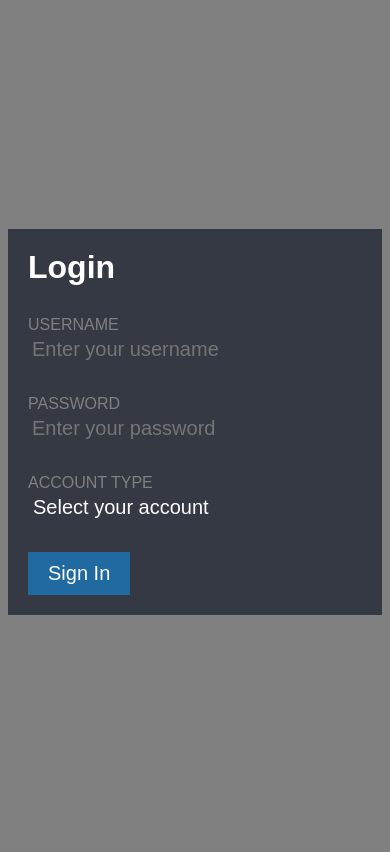
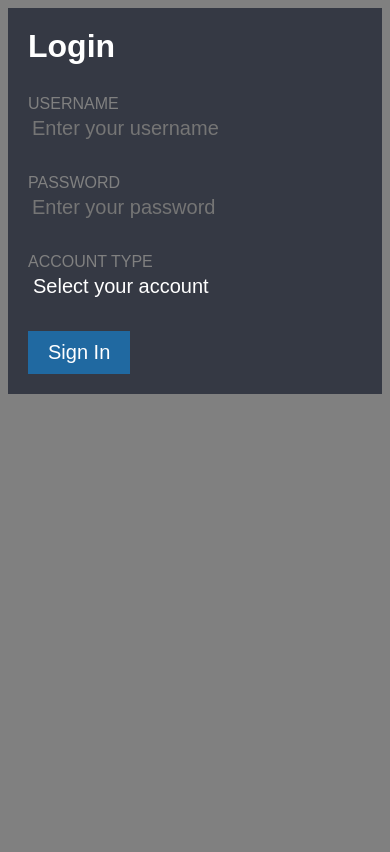
Before and after one commit to starfid/solo, a PHP site: page /login in a window 390 px wide. After the commit the page ends 394 px from the top, so only its background shows below. Run offline with PHP 8.4, Linux system fonts and the light colour scheme.

Commit message:
mobile view update

```diff
--- a/login/index.php
+++ b/login/index.php
@@ -9,8 +9,8 @@
 		<meta name="viewport" content="user-scalable=no, width=device-width" />
 		<meta name="viewport" content="minimum-scale=1.0,width=device-width,maximum-scale=1,user-scalable=no" />
 		<style>
-			body {background-color:grey;color:white;font-family:arial}
-			form {height:100%;position:relative}
+			body {background-color:grey;color:white;font-family:arial;}
+			form {height:100%;position:relative;}
 			table {margin: 0;position:absolute;top:50%;left:50%;-ms-transform:translate(-50%, -50%);transform:translate(-50%, -50%);}
 			h1 {margin:0;}
 			input,select{padding:4px;background-color:#353944;border:none;color:white;font-size:20px;-webkit-appearance: none;-moz-appearance: none;border-radius:none;border:none;outline:none}
@@ -20,7 +20,8 @@
 			select:active{border:none}
 			@media (max-width: 768px) {
 				#logo{display:none;}
-				table{width:100%;margin:0}
+				form {height:auto}
+				table{width:100%;margin:0;top:0;-ms-transform:translate(0,0);transform:translate(0,0);top:0;left:0}
 			}
 		</style>
 	</head>
```
